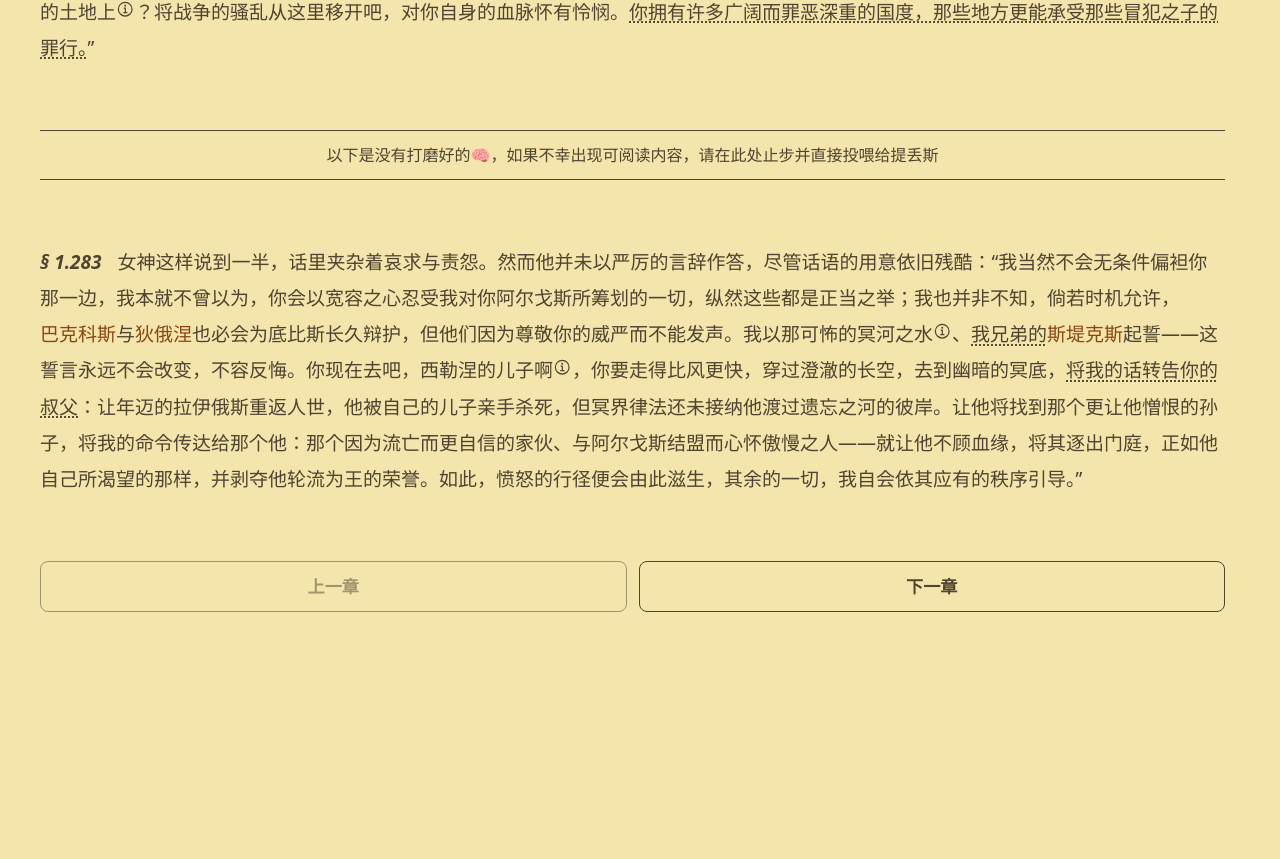
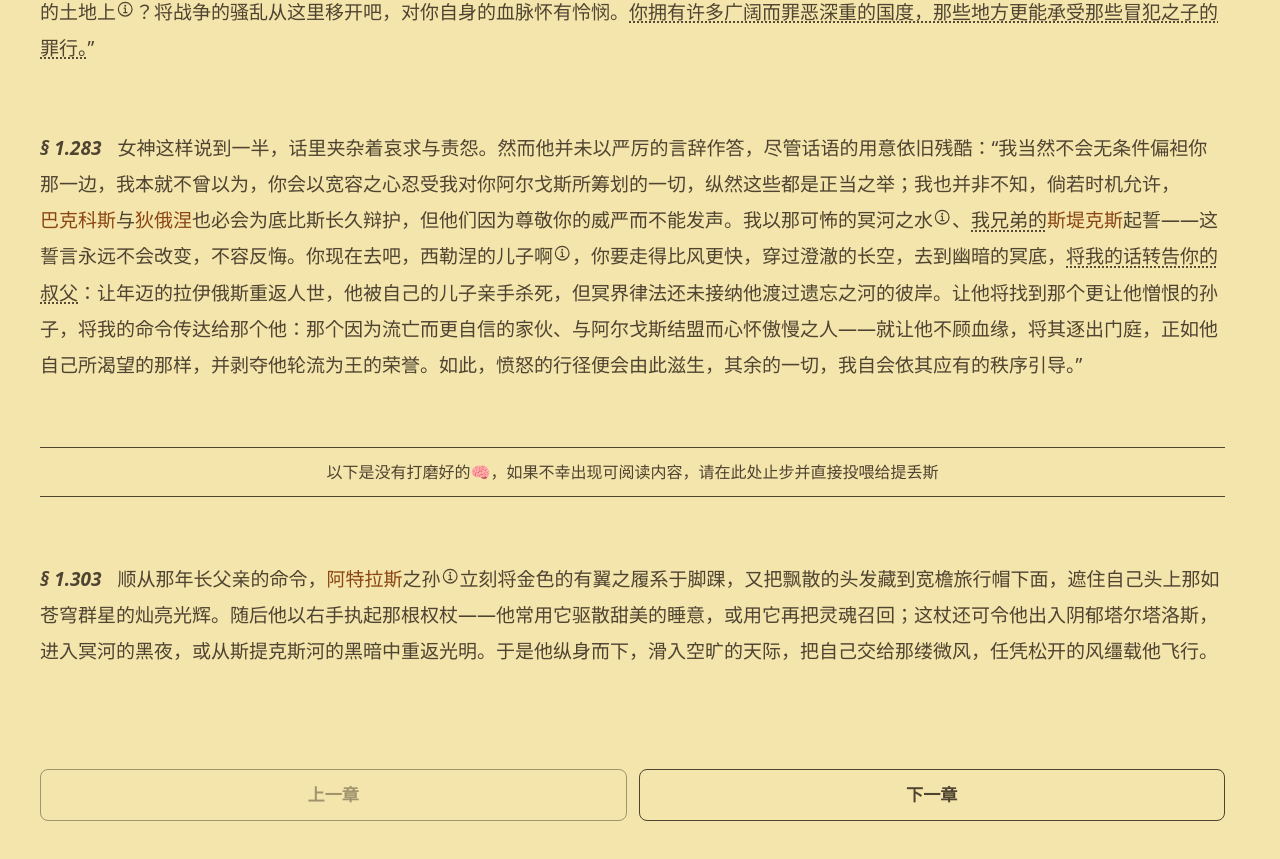
Before and after one commit to ThundeRayn/online-Reader, a React (Vite) app: page / in a window 1280 px wide. Shown: the part 4271-5130 px from the top of the page. Before the commit the page ends 4955 px from the top, so only its background shows below. Built offline with nearby package versions, Linux system fonts and the light colour scheme.

Commit message:
added 1303

```diff
--- a/src/Chapters/Chapter1.tsx
+++ b/src/Chapters/Chapter1.tsx
@@ -11,6 +11,7 @@ import Para1123 from "../Paragraphs/Para1123"
 import Para1197 from "../Paragraphs/Para1197"
 import Para1248 from "../Paragraphs/Para1248"
 import Para1283 from "../Paragraphs/Para1283"
+import Para1303 from "../Paragraphs/Para1303"
 
 
 const Chapter1 = () => {
@@ -25,9 +26,10 @@ const Chapter1 = () => {
         <Para1164 />
         <Para1197 />
         <Para1248 />
-<Processing />
-        <Para1283/>
+        <Para1283 />
 
+    <Processing />
+        <Para1303/>
 
         <ChapterNavigation currentChapter={1} />
     </div>
--- a/src/Paragraphs/Para1283.tsx
+++ b/src/Paragraphs/Para1283.tsx
@@ -18,6 +18,7 @@ const Para1283 = () => {
 
         女神这样说到一半，话里夹杂着哀求与责怨。然而他并未以严厉的言辞作答，尽管话语的用意依旧残酷：“我当然不会无条件偏袒你那一边，我本就不曾以为，你会以宽容之心忍受我对你阿尔戈斯所筹划的一切，纵然这些都是正当之举；我也并非不知，倘若时机允许，<Citation extranote="。狄俄倪索斯的母亲是塞墨勒（Semele），她是卡德摩斯与哈耳摩尼亚的女儿，也就是忒拜王室的祖先。她受赫拉设计，要求宙斯现出真身，最终惨死于宙斯的雷霆之火下。">巴克科斯</Citation>与<Citation extranote="阿弗洛狄特也是忒拜的常驻神，她与艾瑞斯剩下哈耳摩尼亚，也就是卡德摩斯的妻子，忒拜王族的祖先。">狄俄涅</Citation>也必会为底比斯长久辩护，但他们因为尊敬你的威严而不能发声。我以那可怖的冥河之水<Elaboration text="冥河斯堤克斯（Styx），诸神最严厉的誓约之河"/>、我兄弟的<Citation>斯堤克斯</Citation>起誓——这誓言永远不会改变，不容反悔。你现在去吧，西勒涅的儿子啊<Elaboration text="墨丘利（Mercury），希腊对应赫尔墨斯"/>，你要走得比风更快，穿过澄澈的长空，去到幽暗的冥底，将我的话转告你的叔父：让年迈的拉伊俄斯重返人世，他被自己的儿子亲手杀死，但冥界律法还未接纳他渡过遗忘之河的彼岸。让他将找到那个更让他憎恨的孙子，将我的命令传达给那个他：那个因为流亡而更自信的家伙、与阿尔戈斯结盟而心怀傲慢之人——就让他不顾血缘，将其逐出门庭，正如他自己所渴望的那样，并剥夺他轮流为王的荣誉。如此，愤怒的行径便会由此滋生，其余的一切，我自会依其应有的秩序引导。”
         &nbsp;
+
     </div>
       </div>
     </Comments>
--- /dev/null
+++ b/src/Paragraphs/Para1303.tsx
@@ -0,0 +1,28 @@
+import Anchor from "../components/Anchor"
+import Citation from "../components/Citation"
+import Elaboration from "../components/Elaboration"
+import Comments from "../blocks/comments/Comments"
+
+const Para1303 = () => {
+  return (
+    <Comments paragraphId="para1303">
+      <div>
+        <div className="leading-relaxed" style={{ fontSize: 'var(--reading-text-size)', lineHeight: 'var(--reading-line-height)' }}>
+        <Anchor series="§ 1.303"/>
+
+        {/*waiting to be done*/}
+        {/* <Elaboration note="note" text="text"/> */}
+        {/* <Elaboration text="text"/> */}
+        {/*<Citation></Citation>*/}
+        {/*<Citation extranote="text"></Citation>*/}
+
+        顺从那年长父亲的命令，<Citation>阿特拉斯</Citation>之孙<Elaboration text="指赫尔墨斯"/>立刻将金色的有翼之履系于脚踝，又把飘散的头发藏到宽檐旅行帽下面，遮住自己头上那如苍穹群星的灿亮光辉。随后他以右手执起那根权杖——他常用它驱散甜美的睡意，或用它再把灵魂召回；这杖还可令他出入阴郁塔尔塔洛斯，进入冥河的黑夜，或从斯提克斯河的黑暗中重返光明。于是他纵身而下，滑入空旷的天际，把自己交给那缕微风，任凭松开的风缰载他飞行。
+        &nbsp;
+
+    </div>
+      </div>
+    </Comments>
+  )
+}
+
+export default Para1303
--- a/src/blocks/comments/Comments.tsx
+++ b/src/blocks/comments/Comments.tsx
@@ -46,7 +46,8 @@ const paragraphToChapter: { [key: string]: number } = {
   para1164: 1,
   para1197: 1,
   para1248: 1,
-  para1283:1,
+  para1283: 1,
+  para1303: 1,
   // Add more mappings as you create more paragraphs
 }
 
--- a/src/data/comments/chapter1.json
+++ b/src/data/comments/chapter1.json
@@ -343,6 +343,7 @@
         "likes": 0,
         "replies": []
       }
-    ]
+    ],
+    "para1303":[]
   }
 }
```
